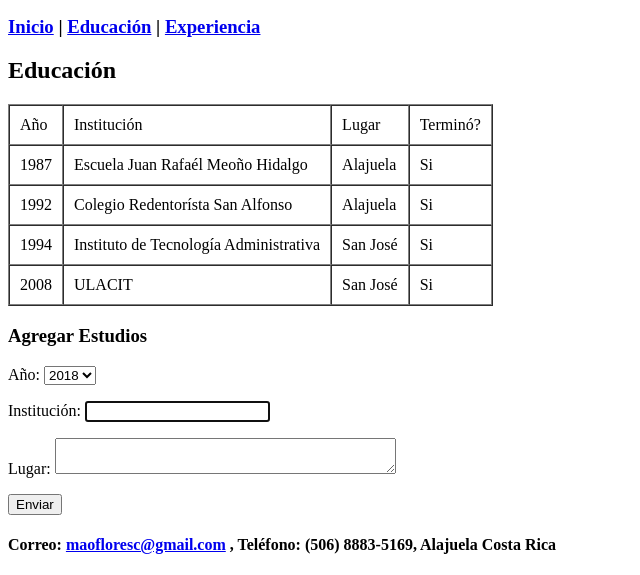
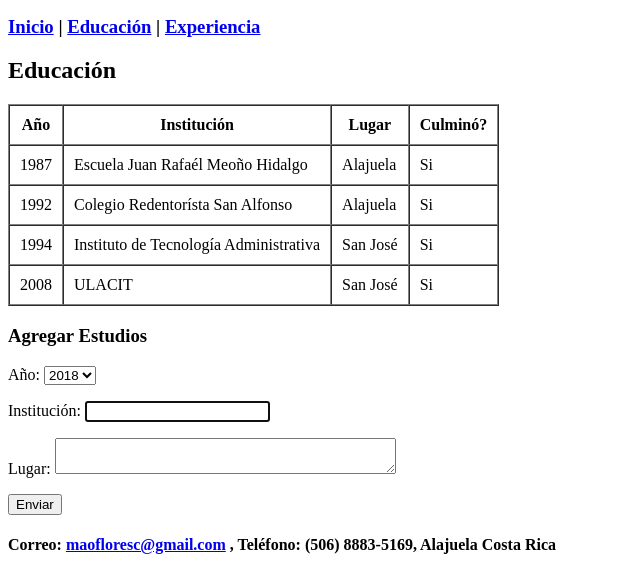
Before and after one commit to maofloresc/ProyectoFundamentosHTML, a plain HTML site: page educacion.html in a window 1280 px wide. Shown: the part 364-939 px from the top of the page, without its empty margins (0-640 px from the left). Drawn offline with Linux system fonts and the light colour scheme.

Commit message:
Cambios en las etiquetas

```diff
--- a/educacion.html
+++ b/educacion.html
@@ -95,15 +95,16 @@
           </h3>
         </nav>
     </header>
+
     <section title="Educación">
       <h2>Educación</h2>
       <table border="1", cellpadding="10", cellspacing="0">
         <thead>
           <tr>
-            <td>Año</td>
-            <td>Institución</td>
-            <td>Lugar</td>
-            <td>Terminó?</td>
+            <th>Año</th>
+            <th>Institución</th>
+            <th>Lugar</th>
+            <th>Culminó?</th>
           </tr>
         </thead>
         <tbody>
@@ -156,7 +157,7 @@
             <textarea name="lugar" rows="2" cols="40"></textarea>
           </p>
           <p>
-      			<input type="submit" value="Enviar">
+      			<input type="submit" value="Enviar" name="btnEnviar">
       		</p>
         </form>
       </section>
```
Also changed, not shown: Experiencia.html (+3 -1 lines), index.html (+2 -2 lines).
